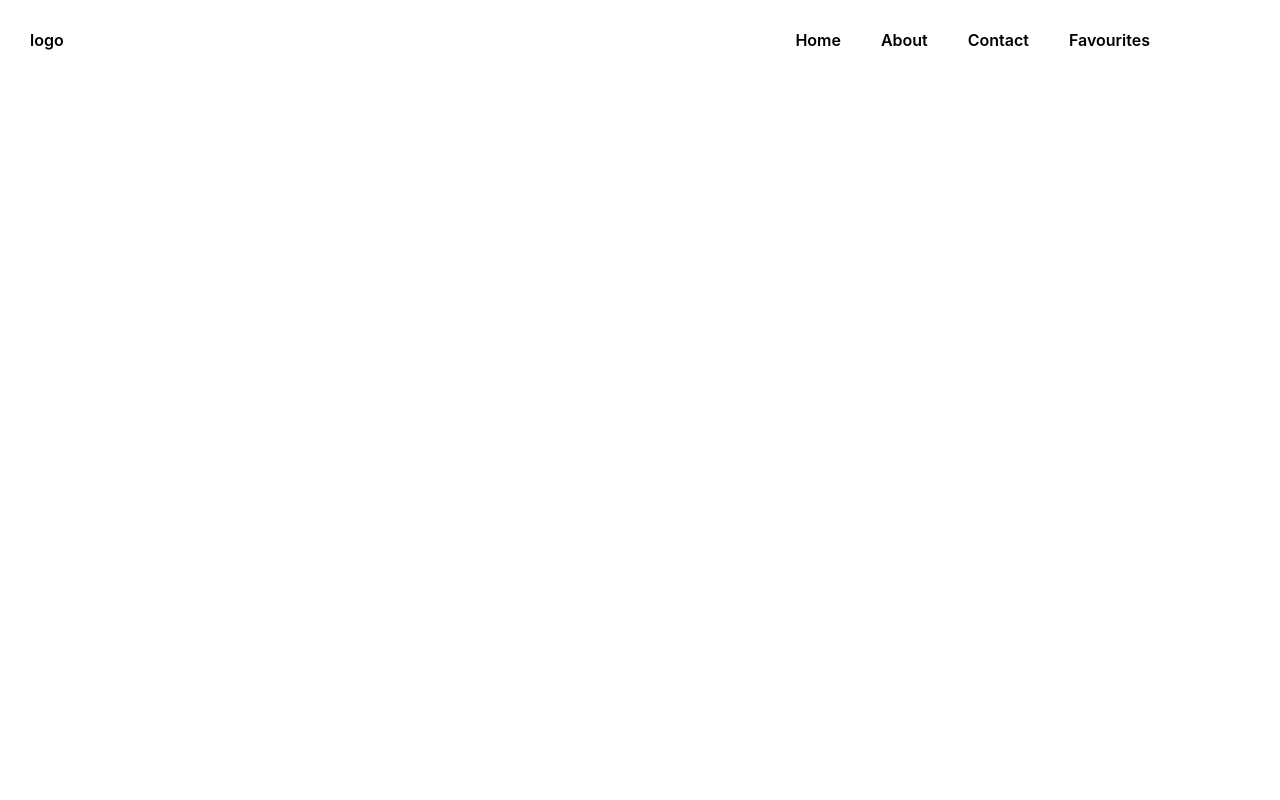
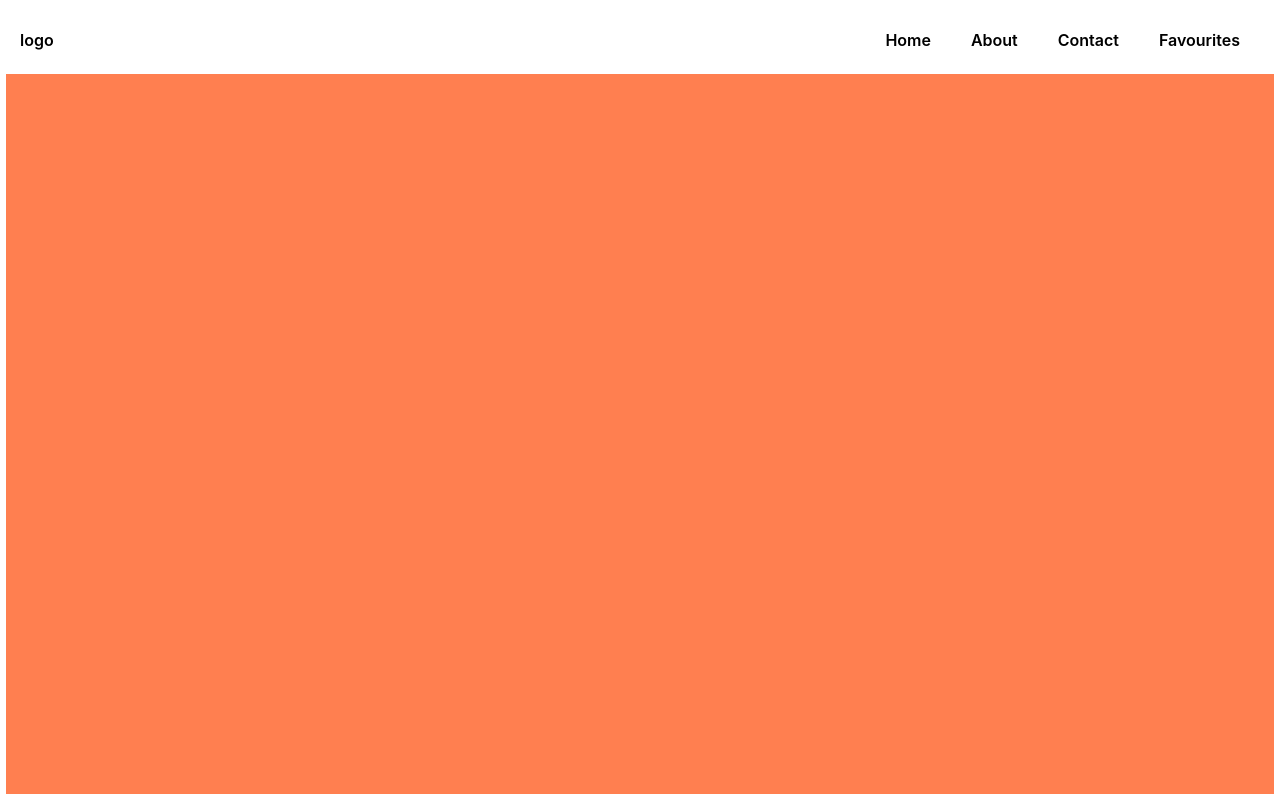
Before and after one commit to haripajjuri/Retail-Cart, a React (Create React App) app: page / in a window 1280 px wide. Built offline with nearby package versions, Linux system fonts and the light colour scheme.

Commit message:
slider updated

```diff
--- a/src/App.css
+++ b/src/App.css
@@ -9,6 +9,7 @@
   margin-top: 20px;
   /* border: 2px solid red; */
   height: 40px;
+  width: 100vw;
   align-items: center;
   justify-content: space-between;
 }
@@ -29,11 +30,11 @@
   font-weight: 600;
   display: flex;
   padding-right: 40px;
-  padding-left: 40px;
+  padding-left: 20px;
   justify-content: space-around;
   align-items: center;
   gap: 2.5rem;
-  margin-right: 80px;
+
   height: 30px;
   /* border: 2px solid blue; */
 }
@@ -41,3 +42,19 @@
 .navItems{
   cursor: pointer;
 }
+
+.SliderContainer{
+  margin-top: 4px;
+  height: 90vh;
+  width: 99%;
+  /* border: 1px solid black; */
+  background-color: coral;
+  position: relative;
+}
+
+
+.App{
+  display: flex;
+  flex-direction: column;
+  align-items: center;
+}
--- a/src/App.js
+++ b/src/App.js
@@ -1,9 +1,11 @@
 import './App.css';
 import Navbar from './components/Navbar';
+import Slider from './components/Slider';
 function App() {
   return (
     <div className="App">
       <Navbar/>
+      <Slider/>
     </div>
   );
 }
--- /dev/null
+++ b/src/components/Slider.js
@@ -0,0 +1,8 @@
+import React from "react"
+export default function Slider(){
+    return(
+        <div className="SliderContainer">
+
+        </div>
+    )
+}
```
